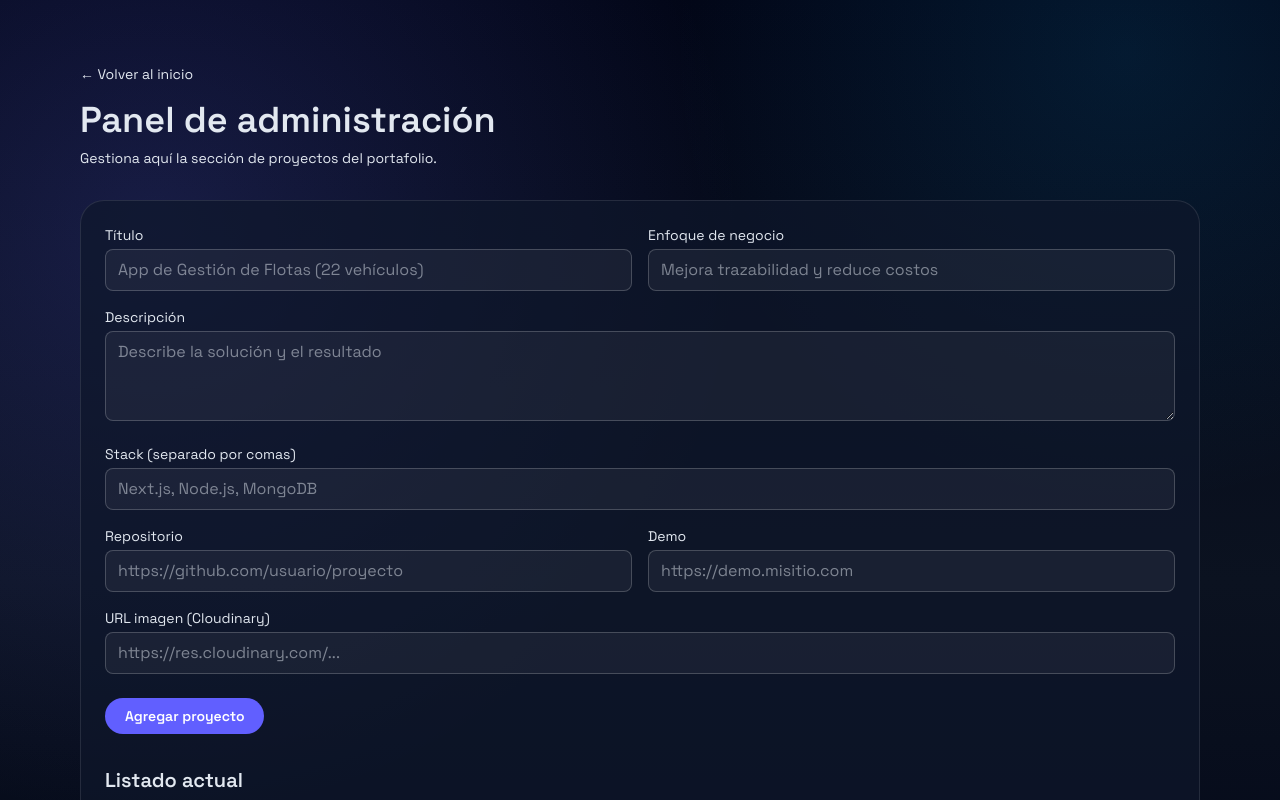
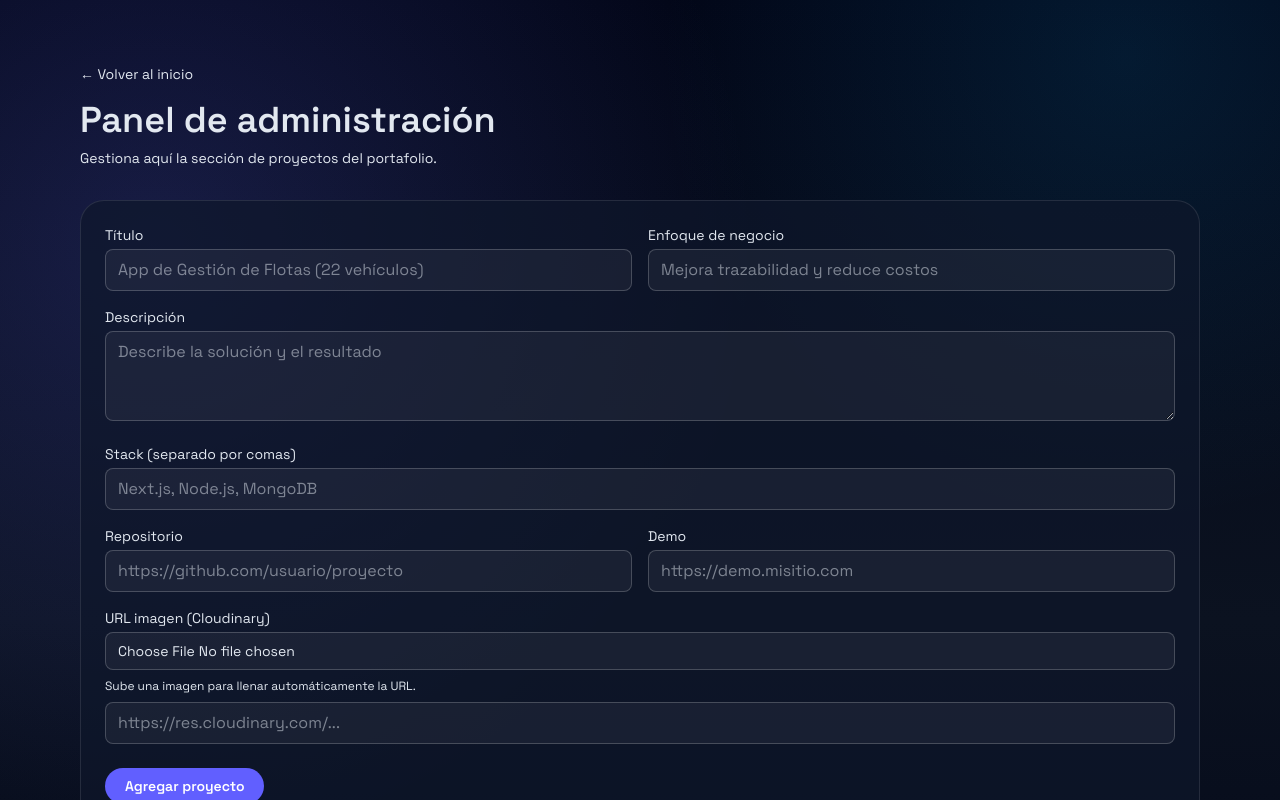
Before and after one commit to mauriciousa993-rgb/Logicbiz-dev, a Next.js app: page /admin in a window 1280 px wide. Shown: the top 800 px of the page. Built offline with nearby package versions, Linux system fonts and the light colour scheme.

Commit message:
feat: add cloudinary image upload in admin form

```diff
--- a/app/admin/page.tsx
+++ b/app/admin/page.tsx
@@ -20,8 +20,10 @@ export default function AdminPage() {
   const [projects, setProjects] = useState<ProjectItem[]>([]);
   const [form, setForm] = useState<ProjectFormState>(emptyForm);
   const [stackInput, setStackInput] = useState("");
+  const [uploadingImage, setUploadingImage] = useState(false);
   const [editingId, setEditingId] = useState<string | null>(null);
   const [loading, setLoading] = useState(true);
+  const [imageMessage, setImageMessage] = useState("");
 
   const loadProjects = async () => {
     const res = await fetch("/api/projects", { cache: "no-store" });
@@ -38,6 +40,7 @@ export default function AdminPage() {
     setForm(emptyForm);
     setStackInput("");
     setEditingId(null);
+    setImageMessage("");
   };
 
   const onChangeForm = (
@@ -59,6 +62,43 @@ export default function AdminPage() {
       imageUrl: project.imageUrl,
     });
     setStackInput(project.stack.join(", "));
+    setImageMessage("Imagen cargada desde proyecto actual.");
+  };
+
+  const onUploadImage = async (event: ChangeEvent<HTMLInputElement>) => {
+    const file = event.target.files?.[0];
+
+    if (!file) {
+      return;
+    }
+
+    setUploadingImage(true);
+    setImageMessage("");
+
+    const formData = new FormData();
+    formData.append("file", file);
+
+    const response = await fetch("/api/upload", {
+      method: "POST",
+      body: formData,
+    });
+
+    if (!response.ok) {
+      setImageMessage("No se pudo subir la imagen.");
+      setUploadingImage(false);
+      return;
+    }
+
+    const data = (await response.json()) as { url?: string };
+    if (!data.url) {
+      setImageMessage("Respuesta de Cloudinary sin URL.");
+      setUploadingImage(false);
+      return;
+    }
+
+    setForm((prev) => ({ ...prev, imageUrl: data.url }));
+    setImageMessage("Imagen subida a Cloudinary y lista.");
+    setUploadingImage(false);
   };
 
   const onSubmit = async (event: FormEvent<HTMLFormElement>) => {
@@ -210,6 +250,15 @@ export default function AdminPage() {
               URL imagen (Cloudinary)
             </label>
             <input
+              type="file"
+              accept="image/*"
+              onChange={onUploadImage}
+              className="mb-2 w-full rounded-lg border border-white/20 bg-white/5 px-3 py-2 text-sm"
+            />
+            <p className="mb-2 text-xs text-foreground-soft">
+              {uploadingImage ? "Subiendo imagen..." : imageMessage || "Sube una imagen para llenar automáticamente la URL."}
+            </p>
+            <input
               id="imageUrl"
               name="imageUrl"
               value={form.imageUrl}
@@ -218,6 +267,16 @@ export default function AdminPage() {
               className="w-full rounded-lg border border-white/20 bg-white/5 px-3 py-2 outline-none focus:border-indigo-300"
               placeholder="https://res.cloudinary.com/..."
             />
+            {form.imageUrl ? (
+              <div className="mt-3">
+                <p className="mb-1 text-xs text-foreground-soft">Vista previa</p>
+                <img
+                  src={form.imageUrl}
+                  alt="Preview"
+                  className="h-40 w-full max-w-sm rounded-lg border border-white/10 object-cover"
+                />
+              </div>
+            ) : null}
           </div>
           <div className="mt-2 flex gap-3">
             <button
```
